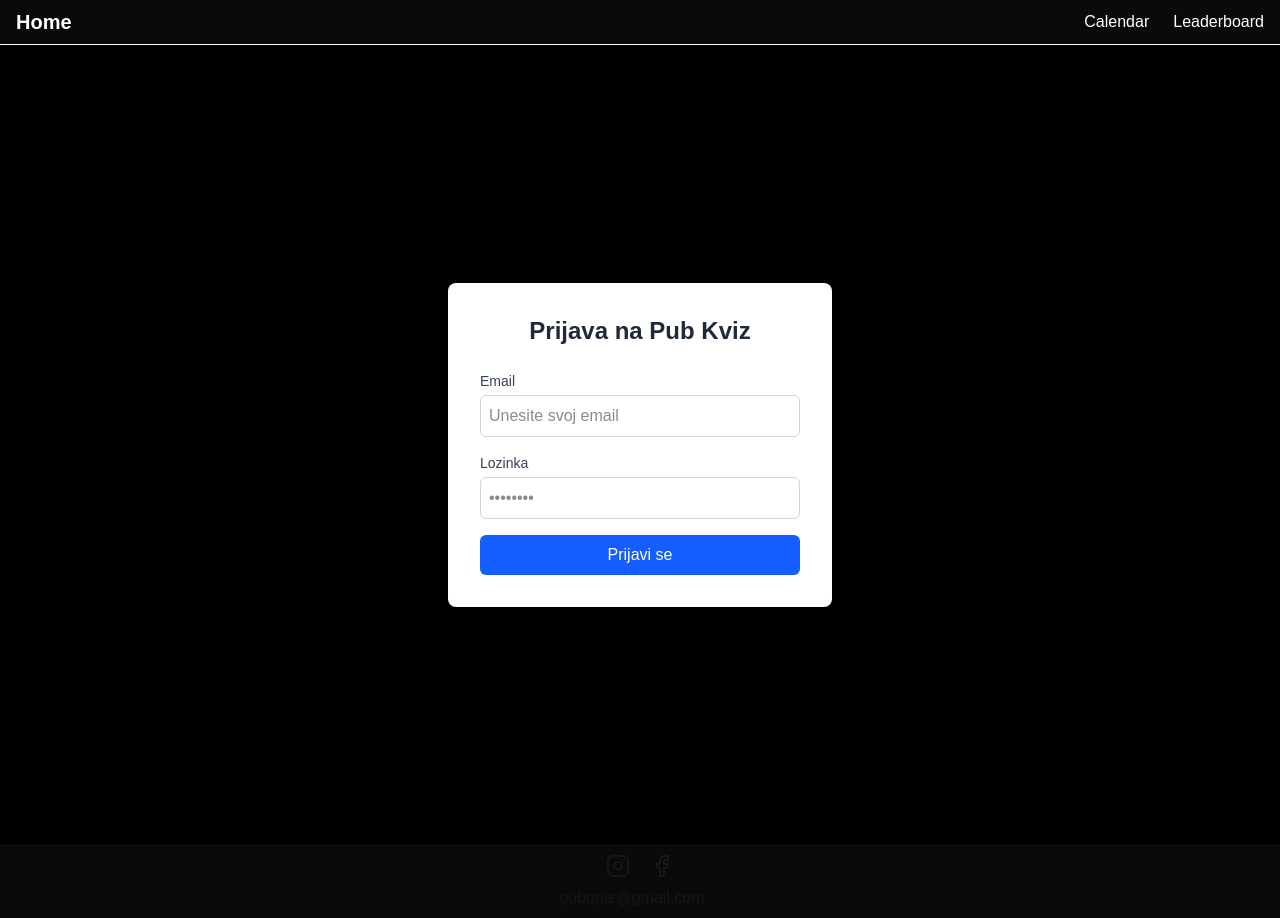
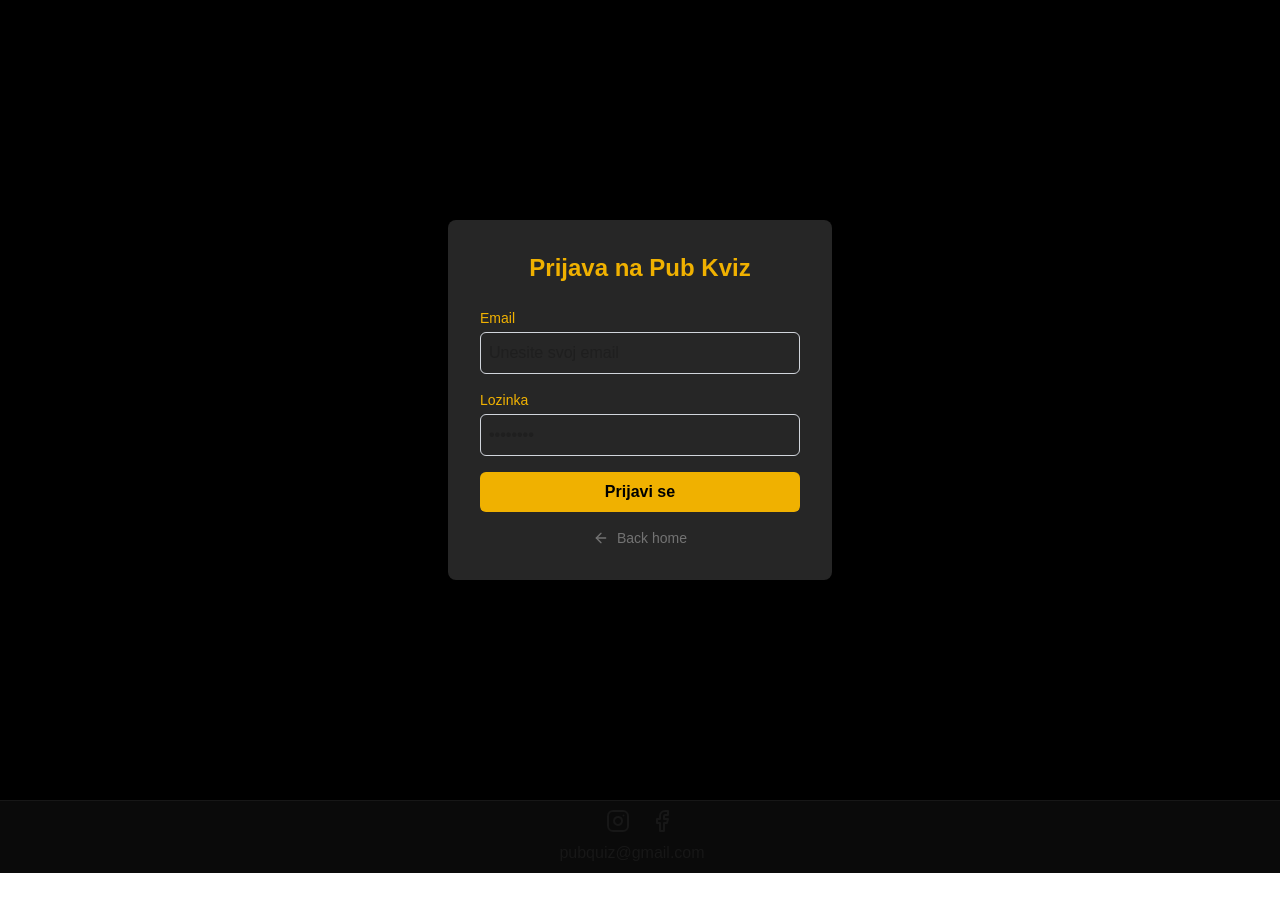
Before and after one commit to elab-development/internet-tehnologije-2025-pubquiz, a Next.js app: page /login in a window 1280 px wide. After the commit the page ends 873 px from the top, so only its background shows below. Built offline with nearby package versions, Linux system fonts and the light colour scheme.

Commit message:
Login i SignUp dodati u Navbar

```diff
--- a/components/Navbar.tsx
+++ b/components/Navbar.tsx
@@ -7,11 +7,21 @@ import { useState } from "react";
 import { usePathname } from "next/navigation";
 //da znamo na kojoj smo strani, i da oznacimo aktivnu stranicu
 import Link from "next/link";
-import { Menu, X } from "lucide-react";
+import { Menu, X, User} from "lucide-react";
+
 
 export default function Navbar(){
     const [isOpen, setIsOpen] = useState(false);
     const pathname = usePathname();
+    const [isLoggedIn, setIsLoggedIn] = useState(false);
+    const [isProfilOpen, setIsProfilOpen] = useState(false);
+
+    const disableNavbarRoutes = ['/login', '/register'];
+    if (disableNavbarRoutes.includes(pathname)) {
+        return null;
+    }
+
+
 
     return (
          <nav className="bg-neutral-950 text-white border-b">
@@ -20,17 +30,54 @@ export default function Navbar(){
             {/*   home  */}
                 <Link href="/" className="font-bold text-xl">Home</Link>
 
-            {/*   desktop menu: kalendar rang lista  */}
-            <div className="hidden md:flex gap-6"> {/*cim ekran postane medium posnistava se hidden*/}
-                <Link href="/calendar" className={pathname == '/calendar' ? 'text-yellow-500' : ''}>Calendar</Link>
-                <Link href="/table" className={pathname == '/table' ? 'text-yellow-500':''}>Leaderboard</Link>
-            </div>
+
 
             {/*   mobile menu: kalendar rang lista  */}
                 <button className="md:hidden border rounded" onClick={() => setIsOpen(!isOpen)}>
                     {isOpen ? <X size={28}/> : <Menu size={28}/>}
                 </button>
 
+                <div className="hidden md:flex justify-between iteams-center gap-4">
+                    <Link href="/calendar" className={pathname == '/calendar' ? 'text-yellow-500' : ''}>Calendar</Link>
+                    <Link href="/table" className={pathname == '/table' ? 'text-yellow-500':''}>Leaderboard</Link>
+                {/*
+                    {!isLoggedIn ? (
+                        <>  //nije ulogovan
+                            <button onClick={() => setIsLoggedIn(true)} className="text-yellow-500">
+                                Log In
+                            </button>
+                            <Link href="/register" className="bg-yellow-500 text-black text-bold px-4 py- rounded font-medium">
+                                Sign Up
+                            </Link>
+                        </>
+                    ) : (
+                        <div>
+                        jeste ulogovan
+                            <button onClick={() => setIsProfilOpen(!isProfilOpen)} >
+                                 <User size={28} />
+                            </button>
+
+                            <div className="absolute right-0 w-30 bg-neutral-900 border border-neutral-800 rounded flex flex-col">
+                                <Link href="/profile" className="px-4 py-3 hover:bg-neutral-800 text-sm">
+                                    My Profile
+                                </Link>
+                                <button onClick={() => {
+                                    setIsLoggedIn(false);
+                                    setIsProfilOpen(false);
+                                    }
+                                }
+                                className="text-left px-4 py-3 text-red-500 hover:bg-neutral-800 text-sm">
+                                    Log out
+                                </button>
+
+                            </div>
+                         </div>
+                    )
+                }  */}
+
+                    <Link href="/login" className="font-bold text-yellow-500">Log In</Link>
+                    <Link href="/register" className="bg-yellow-500 text-black font-bold px-4 py- rounded font-medium">Sign Up</Link>
+                </div>
 
             </div>
 
@@ -44,9 +91,30 @@ export default function Navbar(){
         */}
 
             {isOpen && (
-            <div className="md:hidden flex flex-col gap-3 border-t pl-4 py-2">
+                <div className="md:hidden flex flex-col gap-3 border-t pl-4 py-4 bg-neutral-900 text-xs">
                     <Link href="/calendar" onClick={() => setIsOpen(false)}>Calendar</Link>
                     <Link href="/table" onClick={() => setIsOpen(false)}>Leaderboard</Link>
+                    <Link href="/profile" onClick={() => setIsOpen(false)}>My Profile</Link>
+                {/*
+
+                    {!isLoggedIn ? (
+                        <button onClick={() => {
+                            setIsLoggedIn(true);
+                            setIsOpen(false)
+                            }}
+                            className="text-left text-yellow-500 font-bold">
+                            Log In
+                        </button>
+                    ) : (
+                        <button onClick={() => {
+                            setIsLoggedIn(false);
+                            setIsOpen(false)}}
+                            className="text-left text-red-500">
+                            Log out
+                        </button>
+                    )} */}
+                    <Link href="/login" className="text-yellow-500 font-bold">Log In</Link>
+                    <Link href="/register" className="font-bold italic text-yellow-500">Sign Up</Link>
                 </div>
             )}
 
@@ -54,3 +122,7 @@ export default function Navbar(){
 
    );
 }
+
+// fali da kada se klikne bilo gde ili ponovo na ikonicu profila nestane padajuci meni
+// da login vodi na login
+//hamburger menu da se izbaci register ako je login
--- a/src/app/calendar/page.tsx
+++ b/src/app/calendar/page.tsx
@@ -1,6 +1,6 @@
 export default function CalendarPage(){
     return(
-        <div className="min-h-screen bg-neutral-950 text-white p-10">
+        <div className="bg-neutral-950 text-white p-10">
             <h1 className="text-3xl font-bold mb-8 text-center text-neutral-300">
             Calendar
             </h1>
--- a/src/app/login/page.tsx
+++ b/src/app/login/page.tsx
@@ -1,6 +1,8 @@
 "use client";
 
 import React, { useState } from 'react';
+import Link from 'next/link';
+import { ArrowLeft } from 'lucide-react';
 
 export default function LoginPage() {
 
@@ -17,15 +19,15 @@ export default function LoginPage() {
     <div className="min-h-screen flex items-center justify-center bg-black">
 
       {/* kartica u centru */}
-      <div className="bg-white p-8 rounded-lg shadow-md w-96">
-        <h1 className="text-2xl font-bold mb-6 text-center text-gray-800">
+      <div className="bg-neutral-800 p-8 rounded-lg w-96">
+        <h1 className="text-2xl font-bold mb-6 text-center text-yellow-500">
           Prijava na Pub Kviz
         </h1>
 
         <form onSubmit={handleLogin} className="space-y-4">
           {/* Polje za Email */}
           <div>
-            <label className="block text-sm font-medium text-gray-700">Email</label>
+            <label className="block text-sm font-medium text-yellow-500">Email</label>
             <input
               type="email"
               value={email}
@@ -38,7 +40,7 @@ export default function LoginPage() {
 
           {/* Polje za Lozinku */}
           <div>
-            <label className="block text-sm font-medium text-gray-700">Lozinka</label>
+            <label className="block text-sm font-medium text-yellow-500">Lozinka</label>
             <input
               type="password"
               value={password}
@@ -52,10 +54,20 @@ export default function LoginPage() {
           {/* Dugme za Login */}
           <button
             type="submit"
-            className="w-full bg-blue-600 text-white p-2 rounded-md hover:bg-blue-700 transition duration-200"
+            className="w-full bg-yellow-500 text-black font-bold p-2 rounded-md hover:bg-yellow-200 transition duration-200"
           >
             Prijavi se
           </button>
+          <div className="flex justify-center">
+          <Link
+              href="../"
+              className="flex items-center text-neutral-500 text-sm hover:text-gray-900"
+          >
+              <ArrowLeft size={16} className="mr-2" />
+              Back home
+            </Link>
+          </div>
+
         </form>
       </div>
     </div>
--- a/src/app/page.tsx
+++ b/src/app/page.tsx
@@ -1,6 +1,6 @@
 export default function Home() {
   return (
-    <div className="min-h-screen bg-neutral-950 text-white p-10">
+    <div className="bg-neutral-950 text-white p-10">
       <h1 className="text-3xl font-bold mb-8 text-center text-neutral-300">
         Home
       </h1>
--- a/src/app/table/page.tsx
+++ b/src/app/table/page.tsx
@@ -1,6 +1,6 @@
 export default function TabelaPage() {
   return (
-    <div className="min-h-screen bg-neutral-950 text-white p-10">
+    <div className="bg-neutral-950 text-white p-10">
       <h1 className="text-3xl font-bold mb-8 text-center text-neutral-300">
         Leaderboard
       </h1>
```
Also changed, not shown: src/app/profile/page.tsx (added), src/app/register/page.tsx (added). Lines whose indentation alone changed are shown as unchanged.
